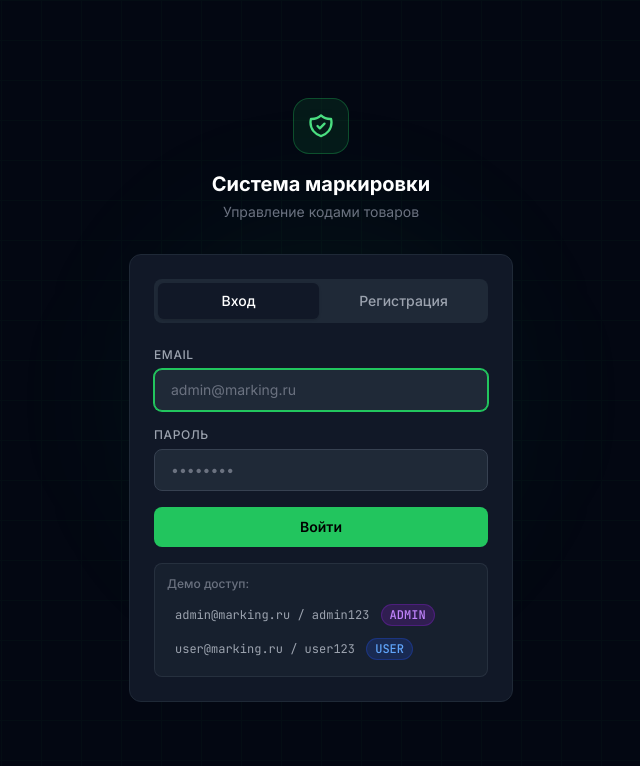
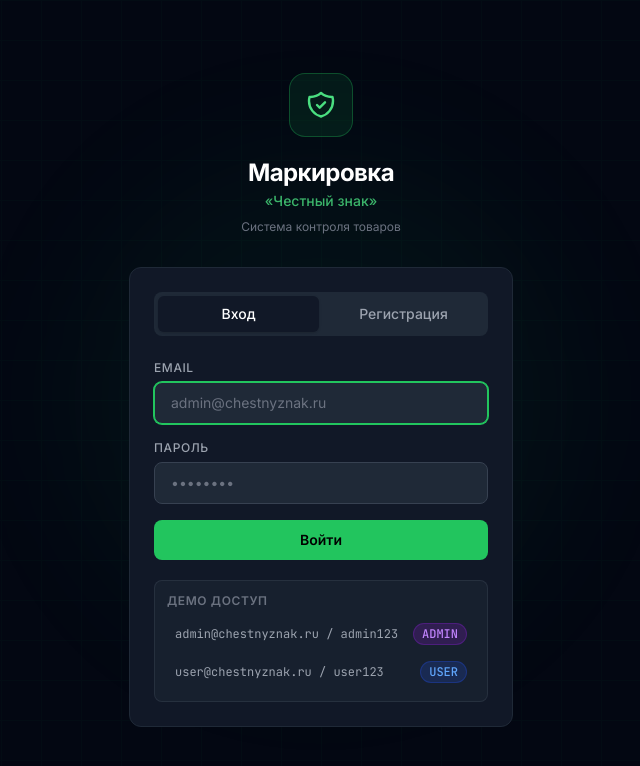
Before and after one commit to novflix/chestniy-znak, a Next.js app in the folder frontend/: page /auth in a window 1280 px wide. Shown: the top 766 px of the page, without its empty margins (319-959 px from the left). Built offline with nearby package versions, Linux system fonts and the light colour scheme; no server answers.

Commit message:
fix: bugs on the login page have been fixed

```diff
--- a/frontend/src/app/auth/page.tsx
+++ b/frontend/src/app/auth/page.tsx
@@ -4,12 +4,12 @@
 import { useAuth } from '@/components/AuthContext';
 
 export default function AuthPage() {
-  const [mode, setMode] = useState<'login' | 'register'>('login');
-  const [email, setEmail] = useState('');
+  const [mode, setMode]       = useState<'login' | 'register'>('login');
+  const [email, setEmail]     = useState('');
   const [password, setPassword] = useState('');
-  const [error, setError] = useState('');
+  const [error, setError]     = useState('');
   const [loading, setLoading] = useState(false);
-  const { login, register } = useAuth();
+  const { login, register, user } = useAuth();
   const router = useRouter();
 
   const handleSubmit = async (e: FormEvent) => {
@@ -17,18 +17,18 @@
     setError('');
     setLoading(true);
     try {
-      if (mode === 'login') {
-        await login(email, password);
-      } else {
-        await register(email, password);
-      }
-      router.push('/dashboard');
+      if (mode === 'login') await login(email, password);
+      else                  await register(email, password);
+      // Route depends on role — user is set after login
+      const stored = localStorage.getItem('user');
+      const u = stored ? JSON.parse(stored) : null;
+      router.push(u?.role === 'ADMIN' ? '/dashboard' : '/verify');
     } catch (err: any) {
-      const msg =
+      setError(
         err?.response?.data?.details?.[0]?.message ||
         err?.response?.data?.error ||
-        'Ошибка. Попробуйте снова.';
-      setError(msg);
+        'Ошибка. Попробуйте снова.'
+      );
     } finally {
       setLoading(false);
     }
@@ -36,43 +36,36 @@
 
   return (
     <div className="min-h-screen flex items-center justify-center p-4 relative overflow-hidden">
-      {/* Background grid */}
-      <div
-        className="absolute inset-0 opacity-[0.03]"
+      {/* Grid bg */}
+      <div className="absolute inset-0 opacity-[0.025]"
         style={{
-          backgroundImage: 'linear-gradient(#22c55e 1px, transparent 1px), linear-gradient(90deg, #22c55e 1px, transparent 1px)',
+          backgroundImage: 'linear-gradient(#22c55e 1px,transparent 1px),linear-gradient(90deg,#22c55e 1px,transparent 1px)',
           backgroundSize: '40px 40px',
-        }}
-      />
-      {/* Glow */}
-      <div className="absolute top-1/2 left-1/2 -translate-x-1/2 -translate-y-1/2 w-96 h-96 bg-green-500/5 rounded-full blur-3xl pointer-events-none" />
+        }} />
+      <div className="absolute top-1/2 left-1/2 -translate-x-1/2 -translate-y-1/2 w-[500px] h-[500px] bg-green-500/5 rounded-full blur-3xl pointer-events-none" />
 
       <div className="w-full max-w-sm relative animate-fadeIn">
         {/* Logo */}
         <div className="text-center mb-8">
-          <div className="inline-flex items-center justify-center w-14 h-14 rounded-2xl bg-green-500/10 border border-green-500/30 mb-4">
-            <svg className="w-7 h-7 text-green-400" fill="none" viewBox="0 0 24 24" stroke="currentColor">
-              <path strokeLinecap="round" strokeLinejoin="round" strokeWidth={2} d="M9 12l2 2 4-4m5.618-4.016A11.955 11.955 0 0112 2.944a11.955 11.955 0 01-8.618 3.04A12.02 12.02 0 003 9c0 5.591 3.824 10.29 9 11.622 5.176-1.332 9-6.03 9-11.622 0-1.042-.133-2.052-.382-3.016z" />
+          <div className="inline-flex items-center justify-center w-16 h-16 rounded-2xl bg-green-500/10 border border-green-500/30 mb-5">
+            <svg className="w-8 h-8 text-green-400" fill="none" viewBox="0 0 24 24" stroke="currentColor">
+              <path strokeLinecap="round" strokeLinejoin="round" strokeWidth={1.8}
+                d="M9 12l2 2 4-4m5.618-4.016A11.955 11.955 0 0112 2.944a11.955 11.955 0 01-8.618 3.04A12.02 12.02 0 003 9c0 5.591 3.824 10.29 9 11.622 5.176-1.332 9-6.03 9-11.622 0-1.042-.133-2.052-.382-3.016z" />
             </svg>
           </div>
-          <h1 className="text-xl font-bold text-white">Система маркировки</h1>
-          <p className="text-gray-500 text-sm mt-1">Управление кодами товаров</p>
+          <h1 className="text-2xl font-bold text-white tracking-tight">Маркировка</h1>
+          <p className="text-green-400/80 text-sm font-medium mt-0.5">«Честный знак»</p>
+          <p className="text-gray-500 text-xs mt-2">Система контроля товаров</p>
         </div>
 
-        {/* Card */}
         <div className="card">
-          {/* Mode tabs */}
+          {/* Tabs */}
           <div className="flex gap-1 p-1 bg-gray-800 rounded-lg mb-6">
             {(['login', 'register'] as const).map((m) => (
-              <button
-                key={m}
-                onClick={() => { setMode(m); setError(''); }}
+              <button key={m} onClick={() => { setMode(m); setError(''); }}
                 className={`flex-1 py-2 rounded-md text-sm font-medium transition-all ${
-                  mode === m
-                    ? 'bg-gray-900 text-white shadow'
-                    : 'text-gray-400 hover:text-gray-200'
-                }`}
-              >
+                  mode === m ? 'bg-gray-900 text-white shadow' : 'text-gray-400 hover:text-gray-200'
+                }`}>
                 {m === 'login' ? 'Вход' : 'Регистрация'}
               </button>
             ))}
@@ -81,61 +74,39 @@
           <form onSubmit={handleSubmit} className="space-y-4">
             <div>
               <label className="label">Email</label>
-              <input
-                className="input"
-                type="email"
-                placeholder="admin@marking.ru"
-                value={email}
-                onChange={e => setEmail(e.target.value)}
-                required
-                autoFocus
-              />
+              <input className="input" type="email" placeholder="admin@chestnyznak.ru"
+                value={email} onChange={e => setEmail(e.target.value)} required autoFocus />
             </div>
-
             <div>
               <label className="label">Пароль</label>
-              <input
-                className="input"
-                type="password"
+              <input className="input" type="password"
                 placeholder={mode === 'register' ? 'Минимум 6 символов + цифра' : '••••••••'}
-                value={password}
-                onChange={e => setPassword(e.target.value)}
-                required
-              />
+                value={password} onChange={e => setPassword(e.target.value)} required />
             </div>
-
             {error && <p className="error-box">{error}</p>}
-
             <button type="submit" className="btn-primary w-full mt-2" disabled={loading}>
               {loading ? (
                 <span className="flex items-center justify-center gap-2">
                   <span className="w-4 h-4 border-2 border-black/30 border-t-black rounded-full animate-spin" />
                   {mode === 'login' ? 'Вход...' : 'Регистрация...'}
                 </span>
-              ) : (
-                mode === 'login' ? 'Войти' : 'Создать аккаунт'
-              )}
+              ) : (mode === 'login' ? 'Войти' : 'Создать аккаунт')}
             </button>
           </form>
 
-          {/* Demo credentials hint */}
           {mode === 'login' && (
-            <div className="mt-4 p-3 bg-gray-800/50 rounded-lg border border-gray-700/50">
-              <p className="text-xs text-gray-500 mb-2 font-medium">Демо доступ:</p>
+            <div className="mt-5 p-3 bg-gray-800/50 rounded-lg border border-gray-700/50">
+              <p className="text-xs text-gray-500 mb-2 font-semibold uppercase tracking-wider">Демо доступ</p>
               <div className="space-y-1">
-                <button
-                  type="button"
-                  onClick={() => { setEmail('admin@marking.ru'); setPassword('admin123'); }}
-                  className="w-full text-left text-xs text-gray-400 hover:text-green-400 transition-colors font-mono px-2 py-1 rounded hover:bg-gray-700"
-                >
-                  admin@marking.ru / admin123 <span className="badge-admin ml-1">ADMIN</span>
+                <button type="button" onClick={() => { setEmail('admin@chestnyznak.ru'); setPassword('admin123'); }}
+                  className="w-full text-left text-xs font-mono px-2 py-1.5 rounded hover:bg-gray-700 text-gray-400 hover:text-green-400 transition-colors flex items-center justify-between">
+                  <span>admin@chestnyznak.ru / admin123</span>
+                  <span className="badge-admin ml-2">ADMIN</span>
                 </button>
-                <button
-                  type="button"
-                  onClick={() => { setEmail('user@marking.ru'); setPassword('user123'); }}
-                  className="w-full text-left text-xs text-gray-400 hover:text-green-400 transition-colors font-mono px-2 py-1 rounded hover:bg-gray-700"
-                >
-                  user@marking.ru / user123 <span className="badge-user ml-1">USER</span>
+                <button type="button" onClick={() => { setEmail('user@chestnyznak.ru'); setPassword('user123'); }}
+                  className="w-full text-left text-xs font-mono px-2 py-1.5 rounded hover:bg-gray-700 text-gray-400 hover:text-green-400 transition-colors flex items-center justify-between">
+                  <span>user@chestnyznak.ru / user123</span>
+                  <span className="badge-user ml-2">USER</span>
                 </button>
               </div>
             </div>
```
